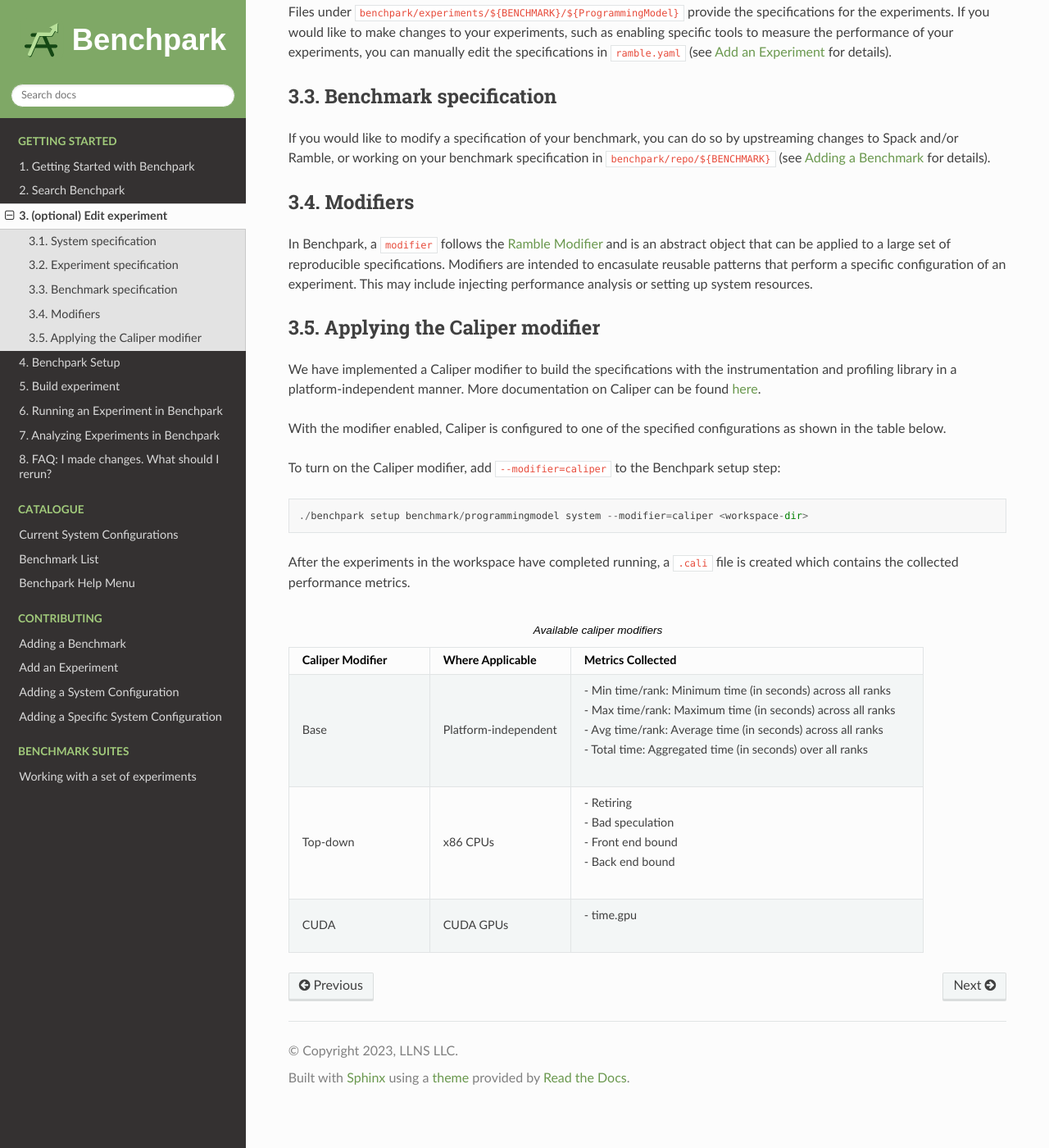
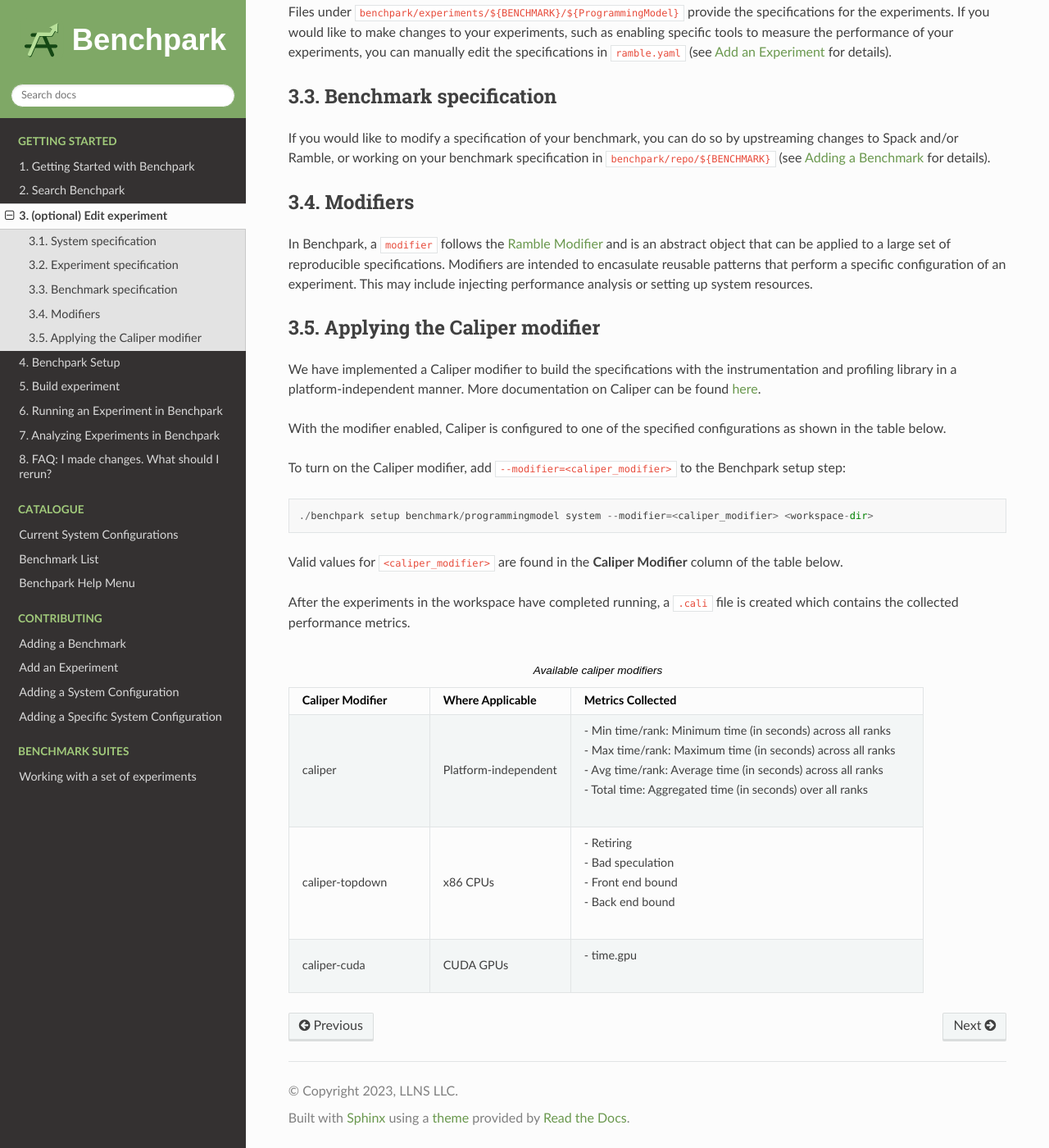
Before and after one commit to LLNL/benchpark, a Sphinx documentation site: the page built from docs/3-opt-edit-experiment.rst, in a window 1280 px wide and 1400 px high, scrolled down 841 px. Shown: the whole window at 82% size. Built offline with Sphinx 7.4.7 and the Read the Docs theme 2.0.0, drawn with Linux system fonts in a browser that asks for light colours; pages that are not in the unit, such as notebooks, are missing from menus.

Commit message:
update table

```diff
--- a/docs/3-opt-edit-experiment.rst
+++ b/docs/3-opt-edit-experiment.rst
@@ -74,14 +74,16 @@
 With the modifier enabled, Caliper is configured to one of the specified
 configurations as shown in the table below.
 
-To turn on the Caliper modifier, add ``--modifier=caliper`` to the Benchpark
+To turn on the Caliper modifier, add ``--modifier=<caliper_modifier>`` to the Benchpark
 setup step::
 
-    ./benchpark setup benchmark/programmingmodel system --modifier=caliper <workspace-dir>
+    ./benchpark setup benchmark/programmingmodel system --modifier=<caliper_modifier> <workspace-dir>
+
+Valid values for ``<caliper_modifier>`` are found in the **Caliper Modifier**
+column of the table below.
 
 After the experiments in the workspace have completed running, a ``.cali`` file
 is created which contains the collected performance metrics.
-
 
 .. list-table:: Available caliper modifiers
    :widths: 20 20 50
@@ -90,18 +92,18 @@
    * - Caliper Modifier
      - Where Applicable
      - Metrics Collected
-   * - Base
+   * - caliper
      - Platform-independent
      - | - Min time/rank: Minimum time (in seconds) across all ranks
        | - Max time/rank: Maximum time (in seconds) across all ranks
        | - Avg time/rank: Average time (in seconds) across all ranks
        | - Total time: Aggregated time (in seconds) over all ranks
-   * - Top-down
+   * - caliper-topdown
      - x86 CPUs
      - | - Retiring
        | - Bad speculation
        | - Front end bound
        | - Back end bound
-   * - CUDA
+   * - caliper-cuda
      - CUDA GPUs
      - | - time.gpu
```
